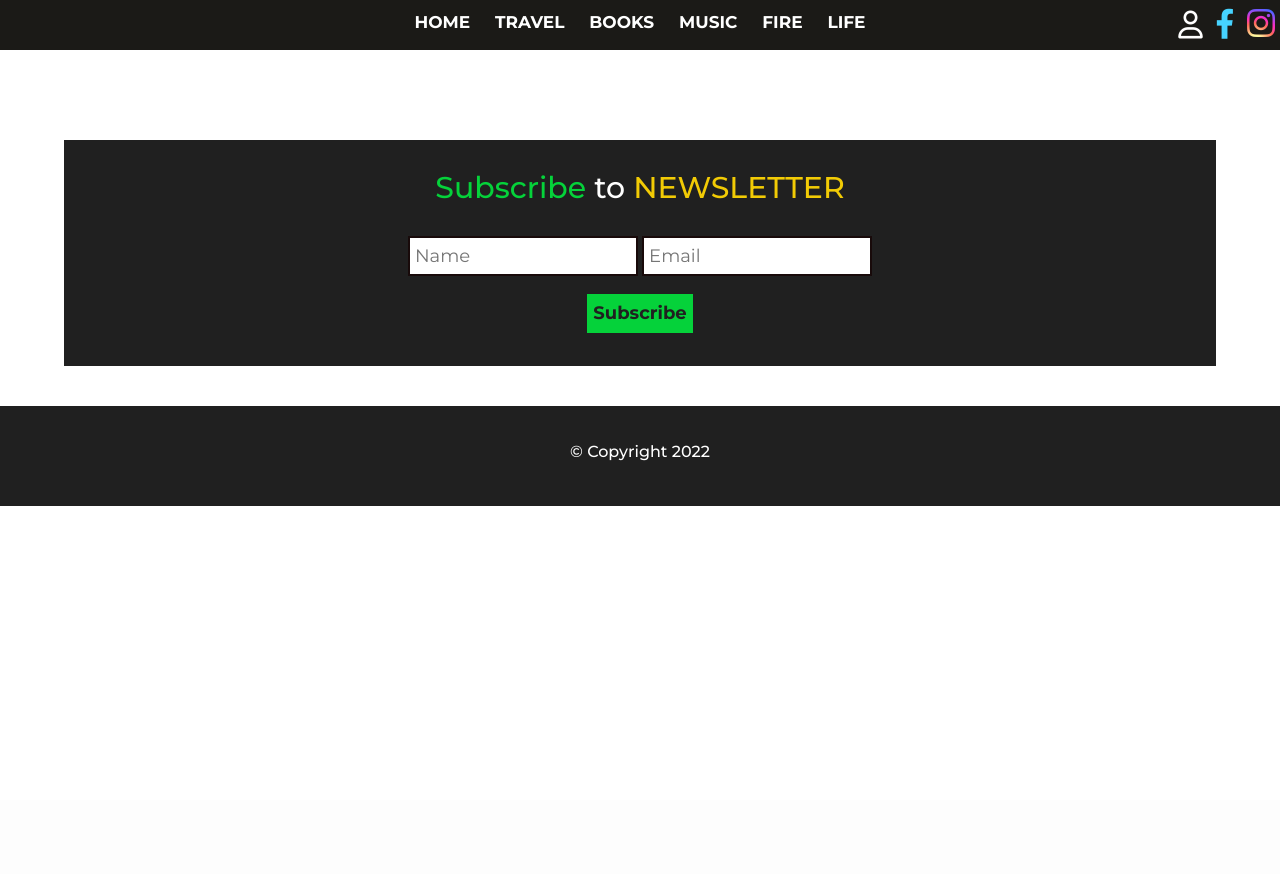
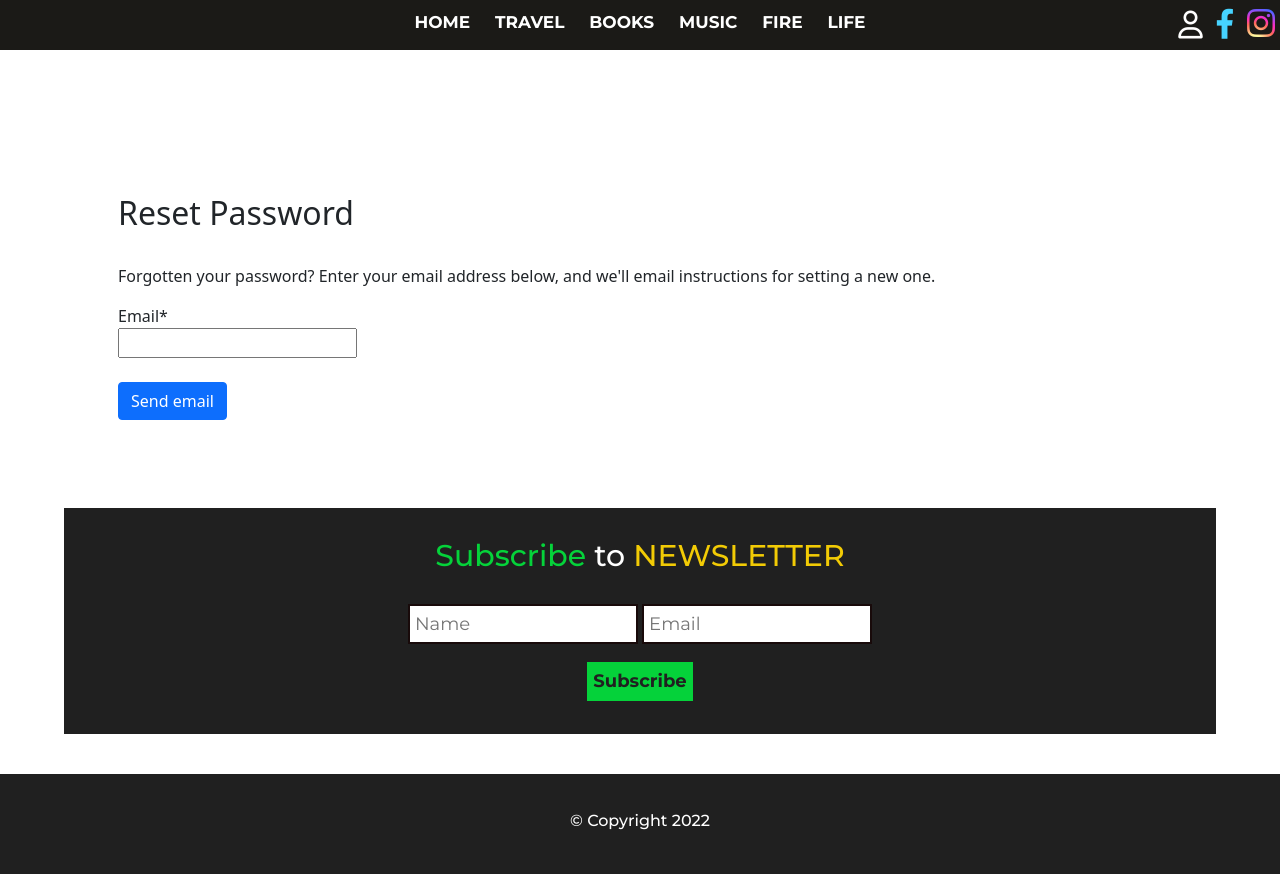
Before and after one commit to DM880/blog, a Django app: page /password_reset/ in a window 1280 px wide. Before the commit the page ends 506 px from the top, so only its background shows below. Run offline with Django 4.2, Linux system fonts and the light colour scheme; data that the repository does not hold is empty; some libraries are stand-ins or nearby versions; some web fonts are replaced.

Commit message:
password reset and sengrid api configured

```diff
--- /dev/null
+++ b/src/interfaces/appsite/templates/password_reset/password_reset.html
@@ -0,0 +1,28 @@
+{% extends 'base.html' %}
+
+{% block title %}Password Reset{% endblock %}
+
+{% block content %}
+
+	{% load crispy_forms_tags %}
+
+	<!--Reset Password-->
+	<div class="container p-5">
+  	 	<h2 class="font-weight-bold mt-3">Reset Password</h2>
+  	 	<br>
+		<p>Forgotten your password? Enter your email address below, and we'll email instructions for setting a new one.</p>
+        <form method="POST">
+            {% csrf_token %}
+            {{ password_reset_form|crispy }}
+            <br>
+            <button class="btn btn-primary" type="submit">Send email</button>
+        </form>
+  	</div>
+
+<style>
+    .container{
+        margin-top: 80px;
+    }
+</style>
+
+{% endblock %}
--- a/src/interfaces/appsite/templates/post.html
+++ b/src/interfaces/appsite/templates/post.html
@@ -41,7 +41,7 @@
         <div class="comment-input">
         <textarea name="comment-post" maxlength="300" required="True"></textarea>
           {% if signed_in %}<button type="submit">Submit</button>
-          {% else %}<button type="button">SignIn to comment</button>
+          {% else %}<a href="{% url 'sign' %}"><button type="button">Sign In to comment</button></a>
           {% endif %}
           </form>
         </div>
--- a/src/interfaces/appsite/templates/sign/sign.html
+++ b/src/interfaces/appsite/templates/sign/sign.html
@@ -31,7 +31,7 @@
   <br>
   <input placeholder="Password" type="password" name="sign_in_password" required></input>
 <br>
-  <a href="" class="rst-pw">Reset Password</a>
+  <a href="{% url 'password_reset' %}" class="rst-pw">Reset Password</a>
   <br>
 <button class="sign-in-btn" type="submit">Sign In</button>
   </form>
--- a/src/interfaces/appsite/urls.py
+++ b/src/interfaces/appsite/urls.py
@@ -13,6 +13,29 @@ urlpatterns = [
     path("sign/sign_in/", views.sign_in, name="sign_in"),
     path("sign/sign_up/", views.sign_up, name="sign_up"),
     path("sign/sign_out/", views.sign_out, name="sign_out"),
+    # Password Reset
+    path("password_reset/", views.password_reset, name="password_reset"),
+    path(
+        "password_reset/done/",
+        auth_views.PasswordResetDoneView.as_view(
+            template_name="password_reset/password_reset_done.html"
+        ),
+        name="password_reset_done",
+    ),
+    path(
+        "reset/<uidb64>/<token>/",
+        auth_views.PasswordResetConfirmView.as_view(
+            template_name="password_reset/password_reset_confirm.html"
+        ),
+        name="password_reset_confirm",
+    ),
+    path(
+        "reset/done/",
+        auth_views.PasswordResetCompleteView.as_view(
+            template_name="password_reset/password_reset_complete.html"
+        ),
+        name="password_reset_complete",
+    ),
     # Blog Sections
     path("<section>/", views.blog_section, name="blog_section"),
     path("<section>/<post_id>/", views.section_post, name="section_post"),
--- a/src/interfaces/appsite/views/views.py
+++ b/src/interfaces/appsite/views/views.py
@@ -4,6 +4,19 @@ from django.views import generic as generic_views
 from django.contrib.auth import authenticate, login, logout
 from django.contrib.auth.models import User
 from django.contrib.auth.decorators import login_required
+
+from django.core.mail import send_mail, BadHeaderError
+from django.contrib.auth.forms import PasswordResetForm
+from django.template.loader import render_to_string
+from django.db.models.query_utils import Q
+from django.utils.http import urlsafe_base64_encode
+from django.contrib import messages
+from django.utils.encoding import force_bytes
+from django.contrib.auth.tokens import default_token_generator
+
+import sendgrid
+from sendgrid import SendGridAPIClient
+from sendgrid.helpers.mail import *
 
 
 from src.data.blog.models import Post, Entry, Image, Comment
@@ -82,6 +95,54 @@ def sign_out(request):
     return redirect("home")
 
 
+def password_reset(request):
+    if request.method == "POST":
+        password_reset_form = PasswordResetForm(request.POST)
+        if password_reset_form.is_valid():
+            data = password_reset_form.cleaned_data["email"]
+            associated_users = User.objects.filter(Q(email=data))
+            if associated_users.exists():
+                for user in associated_users:
+                    subject = "Password Reset Requested"
+                    email_template_name = "password_reset/password_reset_email.txt"
+                    c = {
+                        "email": user.email,
+                        "domain": request.META["HTTP_HOST"],
+                        "site_name": "Blog",
+                        "uid": urlsafe_base64_encode(force_bytes(user.pk)),
+                        "token": default_token_generator.make_token(user),
+                        "protocol": "http",
+                    }
+                    email = render_to_string(email_template_name, c)
+                    message = Mail(
+                        from_email=settings.EMAIL_HOST,
+                        to_emails=user.email,
+                        subject=subject,
+                        html_content=email,
+                    )
+
+                    try:
+                        sg = SendGridAPIClient(os.environ.get("SENDGRID_API_KEY"))
+                        response = sg.send(message)
+                        print(response)
+                        print(response.status_code)
+                    except Exception as e:
+                        print(e)
+
+                    messages.success(
+                        request,
+                        "A message with reset password instructions has been sent to your inbox.",
+                    )
+                    return redirect("sign")
+            messages.error(request, "An invalid email has been entered.")
+    password_reset_form = PasswordResetForm()
+    return render(
+        request,
+        "password_reset/password_reset.html",
+        {"password_reset_form": password_reset_form},
+    )
+
+
 # Blog Sections
 
 
```
Also changed, not shown: src/interfaces/appsite/templates/base.html (+4 -4 lines), src/interfaces/appsite/templates/password_reset/password_reset_complete.html (added, +23 -0 lines), src/interfaces/appsite/templates/password_reset/password_reset_confirm.html (added, +27 -0 lines), src/interfaces/appsite/templates/password_reset/password_reset_done.html (added, +20 -0 lines), src/interfaces/appsite/templates/password_reset/password_reset_email.txt (added, +15 -0 lines), src/settings/settings.py (+9 -0 lines).
